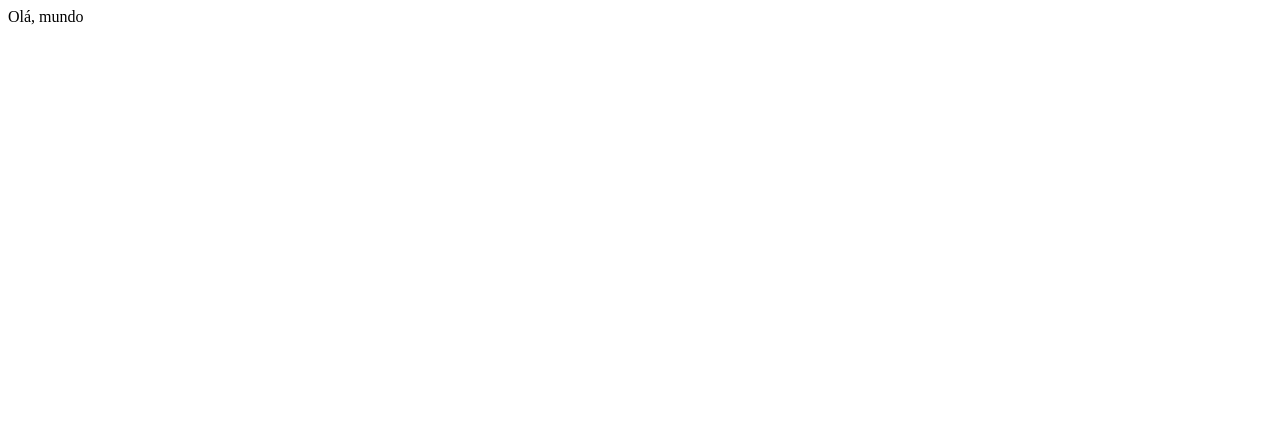
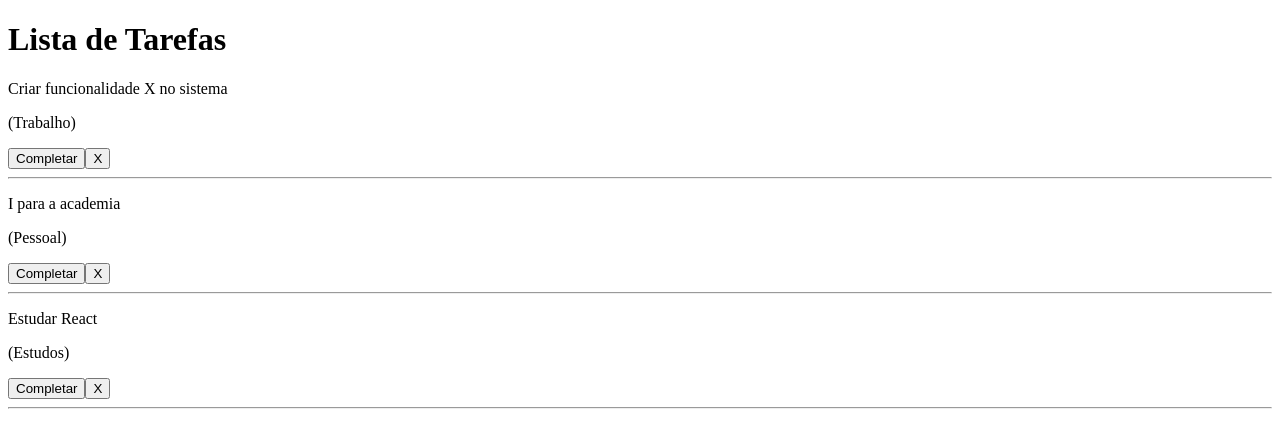
Before and after one commit to JoaoSBarbosa/to-do-list, a React (Vite) app in the folder to-do/: page / in a window 1280 px wide. Shown: the top 448 px of the page. Built offline with nearby package versions, Linux system fonts and the light colour scheme.

Commit message:
Estrutura do projeto

```diff
--- a/to-do/src/App.jsx
+++ b/to-do/src/App.jsx
@@ -1,9 +1,48 @@
 import { useState } from "react";
 
 function App() {
-  const [count, setCount] = useState(0);
+  const [todos, setTodos] = useState([
+    {
+      id: 1,
+      text: "Criar funcionalidade X no sistema",
+      category: "Trabalho",
+      isCompleted: false,
+    },
+    {
+      id: 2,
+      text: "I para a academia",
+      category: "Pessoal",
+      isCompleted: false,
+    },
+    {
+      id: 3,
+      text: "Estudar React",
+      category: "Estudos",
+      isCompleted: false,
+    },
+  ]);
 
-  return <div>Olá, mundo</div>;
+  return (
+    <div className="app">
+      <h1>Lista de Tarefas</h1>
+      <div className="todo-list">
+        {todos.map((todo) => (
+          <div className="todo">
+            <div className="content">
+              <p className="text">{todo.text}</p>
+              <p className="category">({todo.category})</p>
+              <div className="action-buttons">
+                <button className="complete">Completar</button>
+                <button className="delete">X</button>
+              </div>
+
+              <hr />
+            </div>
+          </div>
+        ))}
+      </div>
+    </div>
+  );
 }
 
 export default App;
```
